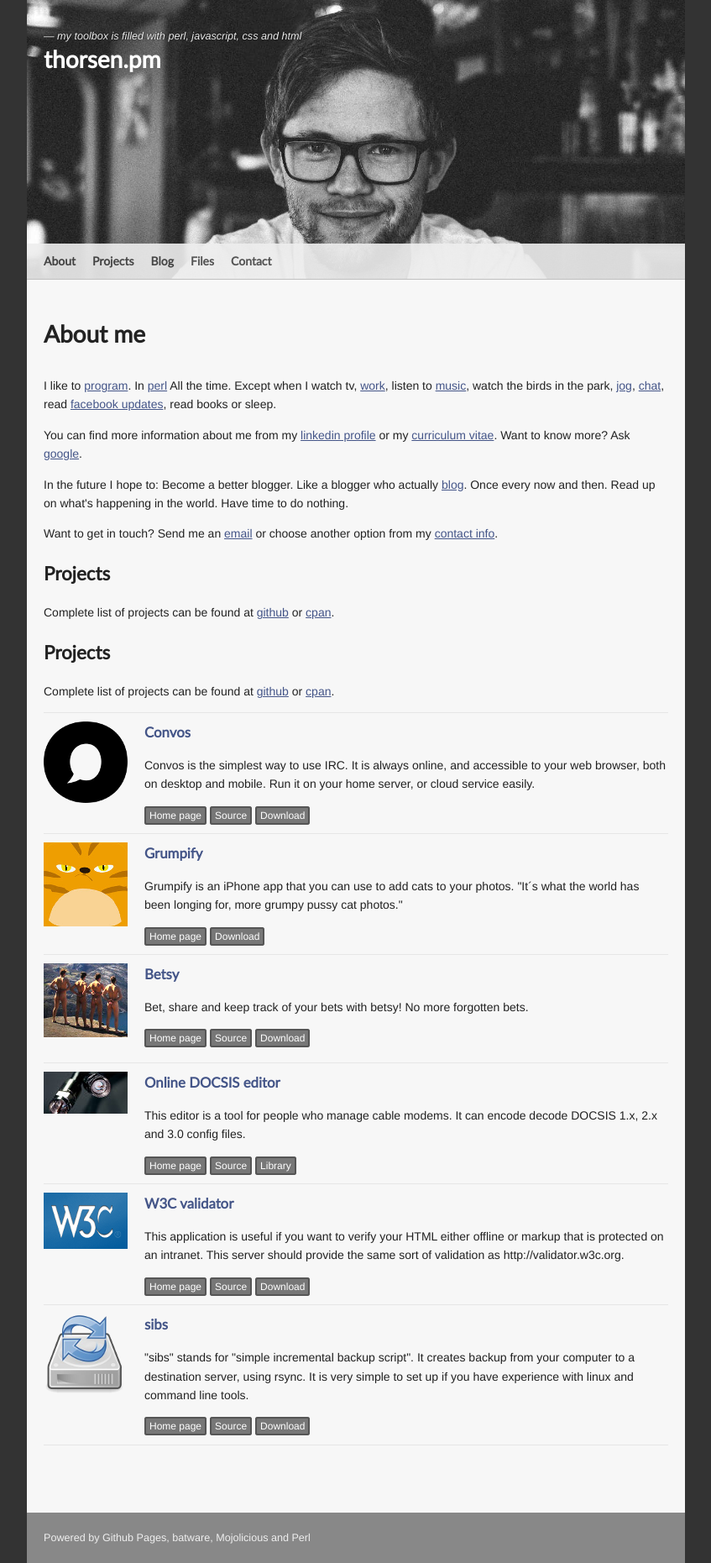
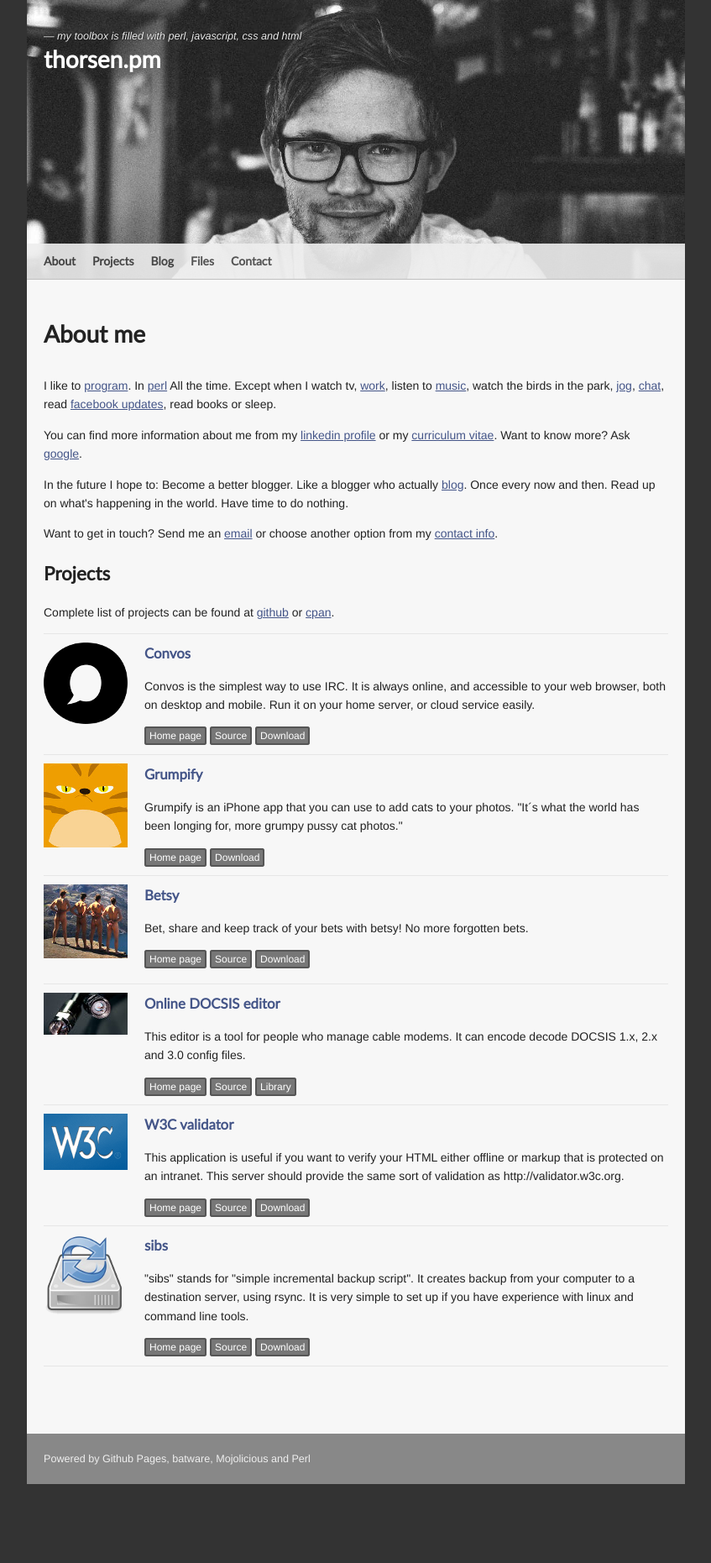
Before and after one commit to kberov/jhthorsen.github.com, a Jekyll site: the page built from index.html, in a window 1280 px wide. Shown: the whole page at 84% size, without its empty margins (216-1063 px from the left). Built offline with Jekyll 4.4.1, drawn with Linux system fonts in a browser that asks for light colours; after the commit the page ends 1767 px from its top, so only the background shows below that.

Commit message:
Copy/paste error

```diff
--- a/index.html
+++ b/index.html
@@ -27,13 +27,6 @@
 <p>
   Want to get in touch? Send me an <a href="mailto:jhthorsen@cpan.org">email</a>
   or choose another option from my <a href="/contact">contact info</a>.
-</p>
-
-<h2 id="projects">Projects</h2>
-<p>
-  Complete list of projects can be found at
-  <a href="http://github.com/jhthorsen">github</a> or
-  <a href="http://metacpan.org/author/JHTHORSEN">cpan</a>.
 </p>
 
 <h2 id="projects">Projects</h2>
```
